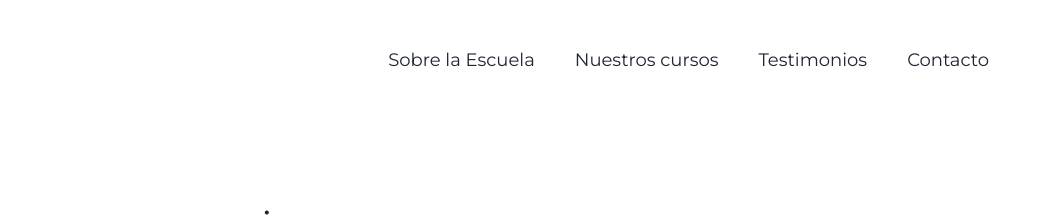
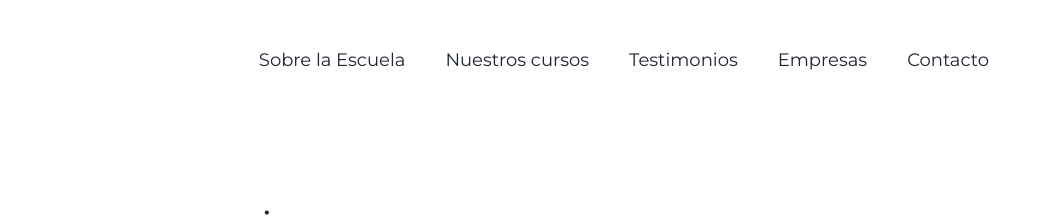
Before and after one commit to Escuela-Escribano/home, a plain HTML site: page index.html in a window 1280 px wide. Shown: the top 216 px of the page, 227-1280 px from the left. Drawn offline with nearby package versions, Linux system fonts and the light colour scheme.

Commit message:
Add Empresas link to header navigation
Co-Authored-By: Claude Opus 4.5 <noreply@anthropic.com>

```diff
--- a/index.html
+++ b/index.html
@@ -201,6 +201,7 @@
                     <a href="#sobre" class="text-brand-dark hover:text-brand-blue transition-colors font-normal text-lg">Sobre la Escuela</a>
                     <a href="#cursos" class="text-brand-dark hover:text-brand-blue transition-colors font-normal text-lg">Nuestros cursos</a>
                     <a href="#testimonios" class="text-brand-dark hover:text-brand-blue transition-colors font-normal text-lg">Testimonios</a>
+                    <a href="#empresas" class="text-brand-dark hover:text-brand-blue transition-colors font-normal text-lg">Empresas</a>
                     <a href="#contacto" class="text-brand-dark hover:text-brand-blue transition-colors font-normal text-lg">Contacto</a>
                 </div>
                 <!-- Mobile menu button -->
@@ -217,6 +218,7 @@
                 <a href="#sobre" class="block text-brand-dark hover:text-brand-blue font-normal text-lg">Sobre la Escuela</a>
                 <a href="#cursos" class="block text-brand-dark hover:text-brand-blue font-normal text-lg">Nuestros cursos</a>
                 <a href="#testimonios" class="block text-brand-dark hover:text-brand-blue font-normal text-lg">Testimonios</a>
+                <a href="#empresas" class="block text-brand-dark hover:text-brand-blue font-normal text-lg">Empresas</a>
                 <a href="#contacto" class="block text-brand-dark hover:text-brand-blue font-normal text-lg">Contacto</a>
             </div>
         </div>
```
